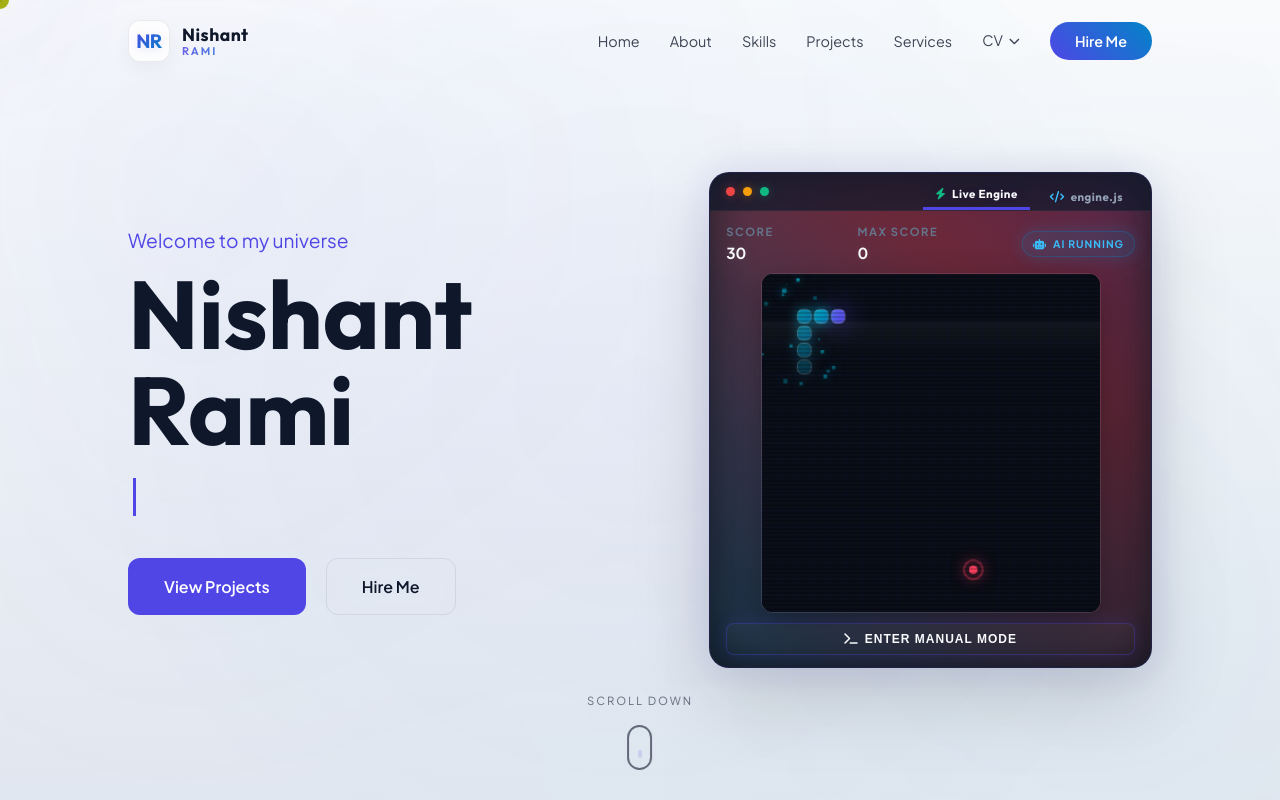
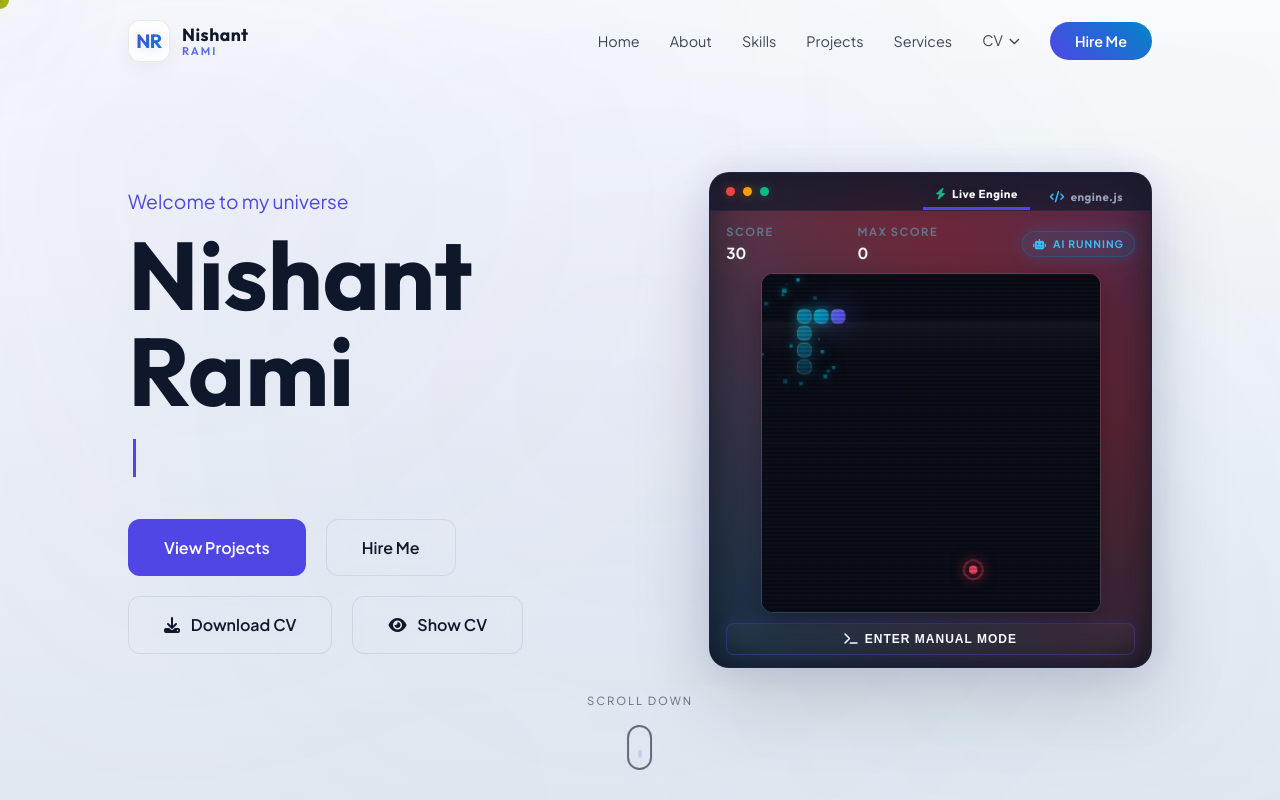
Before and after one commit to nishantrami/3D-web, a React (Vite) app: page / in a window 1280 px wide. Shown: the top 800 px of the page. Built offline with nearby package versions, Linux system fonts and the light colour scheme.

Commit message:
CV Change

```diff
--- a/src/components/Footer.jsx
+++ b/src/components/Footer.jsx
@@ -46,7 +46,8 @@ const Footer = () => {
                         <li><a href="#about" onClick={(e) => handleNavClick(e, '#about')}>About</a></li>
                         <li><a href="#skills" onClick={(e) => handleNavClick(e, '#skills')}>Skills</a></li>
                         <li><a href="#projects" onClick={(e) => handleNavClick(e, '#projects')}>Projects</a></li>
-                        <li><a href="/NishantRami_CV.pdf" target="_blank" rel="noreferrer">View CV</a></li>
+                        <li><a href="/NishantRami_CV.pdf" target="_blank" rel="noreferrer">Show CV</a></li>
+                        <li><a href="/NishantRami_CV.pdf" download>Download CV</a></li>
                         <li><a href="#contact" onClick={(e) => handleNavClick(e, '#contact')}>Contact</a></li>
                     </ul>
                 </div>
--- a/src/components/Hero.jsx
+++ b/src/components/Hero.jsx
@@ -50,9 +50,15 @@ const Hero = () => {
                     <div className="typing-container reveal">
                         <span className="typed-text">{typedText}</span><span className="cursor">&nbsp;</span>
                     </div>
-                    <div className="hero-btns reveal">
+                    <div className="hero-btns reveal" style={{ flexWrap: 'wrap' }}>
                         <a href="#projects" className="btn btn-primary">View Projects</a>
                         <a href="#contact" className="btn btn-secondary">Hire Me</a>
+                        <a href="/NishantRami_CV.pdf" download className="btn btn-secondary">
+                            <i className="fas fa-download" style={{ marginRight: '8px' }}></i> Download CV
+                        </a>
+                        <a href="/NishantRami_CV.pdf" target="_blank" rel="noreferrer" className="btn btn-secondary">
+                            <i className="fas fa-eye" style={{ marginRight: '8px' }}></i> Show CV
+                        </a>
                     </div>
                 </div>
 
```
Also changed, not shown: 1 other file (tests, documents, lock files or other folders).
